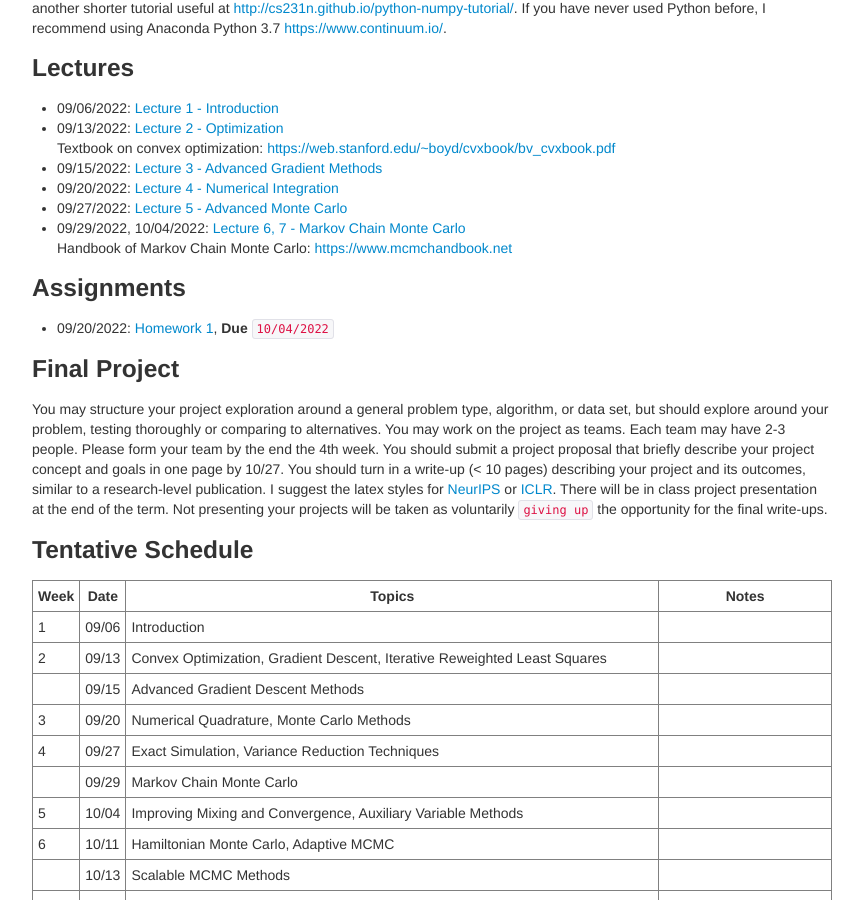
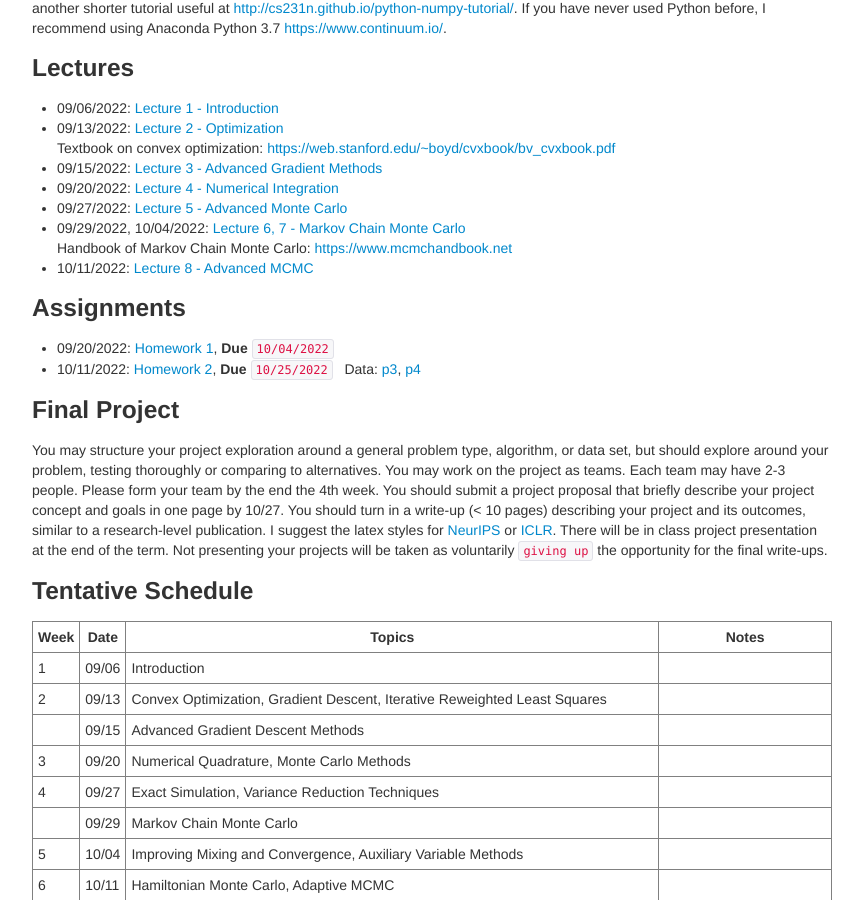
Before and after one commit to zcrabbit/zcrabbit.github.io, a Jekyll site: the page built from courses/smcm-f22.md, in a window 1280 px wide and 900 px high, scrolled down 1045 px. Shown: the whole window, without its empty margins (208-1071 px from the left). Built offline with Jekyll 4.4.1, drawn with Linux system fonts in a browser that asks for light colours.

Commit message:
lecture 8 and homework 2 out

```diff
--- a/courses/smcm-f22.md
+++ b/courses/smcm-f22.md
@@ -45,9 +45,11 @@ We will use python during the course. A good Python tutorial is available at <ht
 - 09/27/2022: [Lecture 5 - Advanced Monte Carlo]({{sites.baseurl}}/static/slides/smcm_fall22/lec05.pdf)
 - 09/29/2022, 10/04/2022: [Lecture 6, 7 - Markov Chain Monte Carlo]({{sites.baseurl}}/static/slides/smcm_fall22/lec0607.pdf)
   Handbook of Markov Chain Monte Carlo: <https://www.mcmchandbook.net>
+- 10/11/2022: [Lecture 8 - Advanced MCMC]({{sites.baseurl}}/static/slides/smcm_fall22/lec08.pdf)
 
 ### Assignments
 - 09/20/2022: [Homework 1]({{sites.baseurl}}/static/slides/smcm_fall22/hw01.pdf), **Due** `10/04/2022`
+- 10/11/2022: [Homework 2]({{sites.baseurl}}/static/slides/smcm_fall22/hw02.pdf), **Due** `10/25/2022` &nbsp; Data: [p3]({{sites.baseurl}}/static/datasets/probit_data.npy), [p4]({{sites.baseurl}}/static/datasets/mcs_hw2_p3_data.npy)
 
 
 
```
Also changed, not shown: 4 other files.
